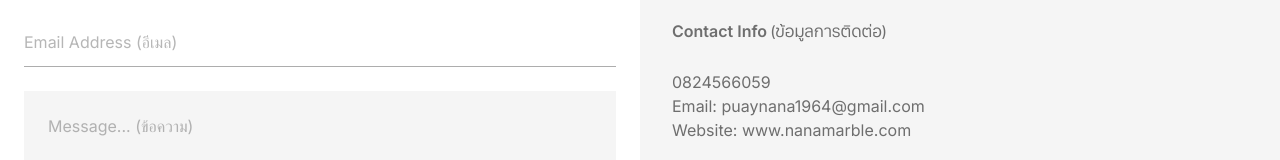
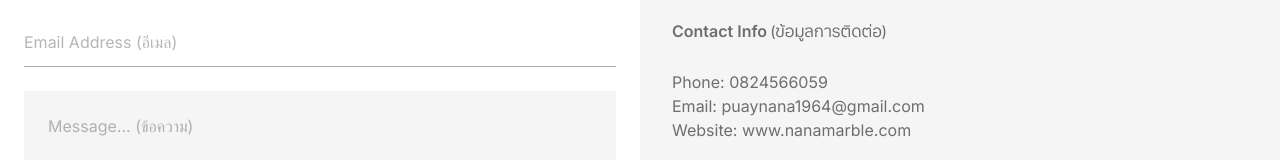
Before and after one commit to jkTurner/nanamarble, a Next.js app: page /contact in a window 1280 px wide. Shown: the part 260-420 px from the top of the page. Built offline with nearby package versions, Linux system fonts and the light colour scheme.

Commit message:
improved contact details

```diff
--- a/app/components/form/ContactForm.tsx
+++ b/app/components/form/ContactForm.tsx
@@ -97,7 +97,7 @@ const ContactForm = () => {
                 <div className="flex flex-col gap-sm">
                     <h2 className="font-semibold">Contact Info <span className="font-thai font-medium">(ข้อมูลการติดต่อ)</span></h2>
                     <div>
-                        <p>{contactData.phoneNumber}</p>
+                        <p>Phone: {contactData.phoneNumber}</p>
                         <p>Email: {contactData.email}</p>
                         <p>Website: {contactData.url}</p>
 
```
